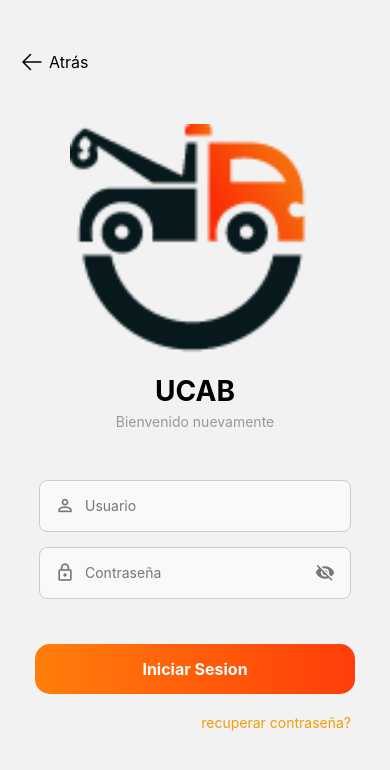
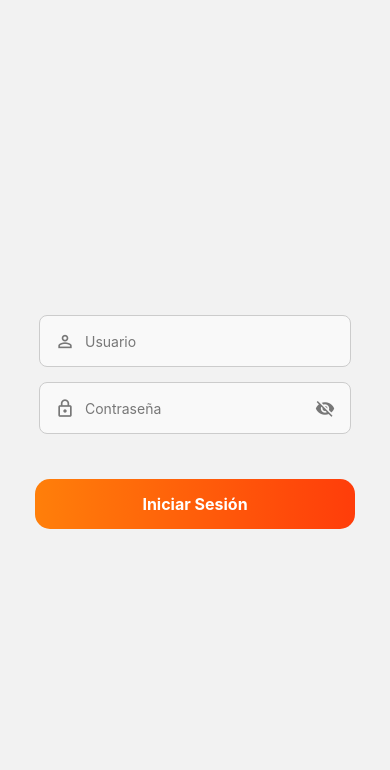
Before and after one commit to Gruas-UCAB/Mobile-App, a React Native app: screen /Login in a window 390 px wide. Shown: the top 770 px of the page. Built offline with nearby package versions, Linux system fonts and the light colour scheme.

Commit message:
🔒 FEAT:G-GRUAS-LoginAuth

```diff
--- a/package.json
+++ b/package.json
@@ -19,6 +19,7 @@
     "@react-navigation/drawer": "^7.1.1",
     "@react-navigation/native": "^6.1.6",
     "@react-navigation/native-stack": "^6.9.12",
+    "axios": "^1.7.9",
     "date-fns": "^4.1.0",
     "expo": "^52.0.0",
     "expo-font": "~13.0.2",
--- a/screens/LoginScreen.js
+++ b/screens/LoginScreen.js
@@ -1,40 +1,49 @@
-import { View, Text, TextInput, TouchableOpacity, Image } from 'react-native';
-import { ArrowLeftIcon } from 'react-native-heroicons/solid';
+import { View, Text, TextInput, TouchableOpacity, Image, Alert } from 'react-native';
 import { MaterialCommunityIcons } from '@expo/vector-icons';
 import { useNavigation } from '@react-navigation/native';
 import { LinearGradient } from 'expo-linear-gradient';
 import styles from '../styles/LoginStyles';
 import React, { useState } from 'react';
+import axios from 'axios';
 
-export default function App() {
+const authenticateUser = async (email, password) => {
+  try {
+    const response = await axios.post('https://c8da-2a0d-5600-6-2000-2fbf-eeb-7a3c-c8ed.ngrok-free.app/auth/login', {
+      email,
+      password,
+    });
+
+    if (response.status === 200) {
+      const { token } = response.data;
+      return token;
+    } else {
+      Alert.alert('Error', 'Credenciales incorrectas.');
+      return null;
+    }
+  } catch (error) {
+    console.error('Authentication error:', error);
+    Alert.alert('Error', 'Hubo un problema al iniciar sesión.');
+    return null;
+  }
+};
+
+export default function LoginScreen() {
   const navigation = useNavigation();
+  const [email, setEmail] = useState('');
+  const [password, setPassword] = useState('');
   const [showPassword, setShowPassword] = useState(false);
 
-  const togglePasswordVisibility = () => {
-    setShowPassword(!showPassword);
+  const handleLogin = async () => {
+    const token = await authenticateUser(email, password);
+    if (token) {
+      navigation.navigate('Dashboard', { token });
+    } else {
+      Alert.alert('Error', 'Inicio de sesión fallido.');
+    }
   };
 
   return (
     <View color={'#fff'} style={styles.container}>
-      <TouchableOpacity
-        onPress={() => navigation.goBack()}
-        style={styles.backButton}
-      >
-        <ArrowLeftIcon size={24} color="#000" style={styles.backIcon} />
-        <Text style={styles.backText}>Atrás</Text>
-      </TouchableOpacity>
-
-      <Image
-        source={require('../assets/images/logo.png')}
-        style={styles.loginImage}
-        resizeMode="contain"
-      />
-
-      <View style={styles.logoContainer}>
-        <Text style={styles.title}>UCAB</Text>
-        <Text style={styles.subtitle}>Bienvenido nuevamente</Text>
-      </View>
-
       <View style={styles.inputContainer}>
         <View style={styles.inputWrapper}>
           <MaterialCommunityIcons name="account-outline" size={20} color="#777" />
@@ -42,6 +51,8 @@ export default function App() {
             placeholder="Usuario"
             placeholderTextColor="#777"
             style={styles.input}
+            value={email}
+            onChangeText={setEmail}
           />
         </View>
         <View style={styles.inputWrapper}>
@@ -51,10 +62,12 @@ export default function App() {
             placeholderTextColor="#777"
             style={styles.input}
             secureTextEntry={!showPassword}
+            value={password}
+            onChangeText={setPassword}
           />
-          <TouchableOpacity onPress={togglePasswordVisibility}>
+          <TouchableOpacity onPress={() => setShowPassword(!showPassword)}>
             <MaterialCommunityIcons
-              name={showPassword ? "eye" : "eye-off"}
+              name={showPassword ? 'eye' : 'eye-off'}
               size={20}
               color="#777"
             />
@@ -62,22 +75,16 @@ export default function App() {
         </View>
       </View>
 
-      <TouchableOpacity onPress={() => navigation.navigate('Dashboard')} activeOpacity={0.7}>
+      <TouchableOpacity onPress={handleLogin} activeOpacity={0.7}>
         <LinearGradient
           colors={['#FF7F0A', '#FF3D0A']}
           start={{ x: 0, y: 0 }}
           end={{ x: 1, y: 0 }}
           style={styles.saveButton}
         >
-          <Text style={styles.saveButtonText}>Iniciar Sesion</Text>
+          <Text style={styles.saveButtonText}>Iniciar Sesión</Text>
         </LinearGradient>
       </TouchableOpacity>
-
-      <View style={styles.footer}>
-        <TouchableOpacity onPress={()=> navigation.navigate('RecoveryPassword')}>
-          <Text style={styles.footerText}>recuperar contraseña?</Text>
-        </TouchableOpacity>
-      </View>
     </View>
   );
 }
```
Also changed, not shown: 2 other files (tests, documents, lock files or other folders).
